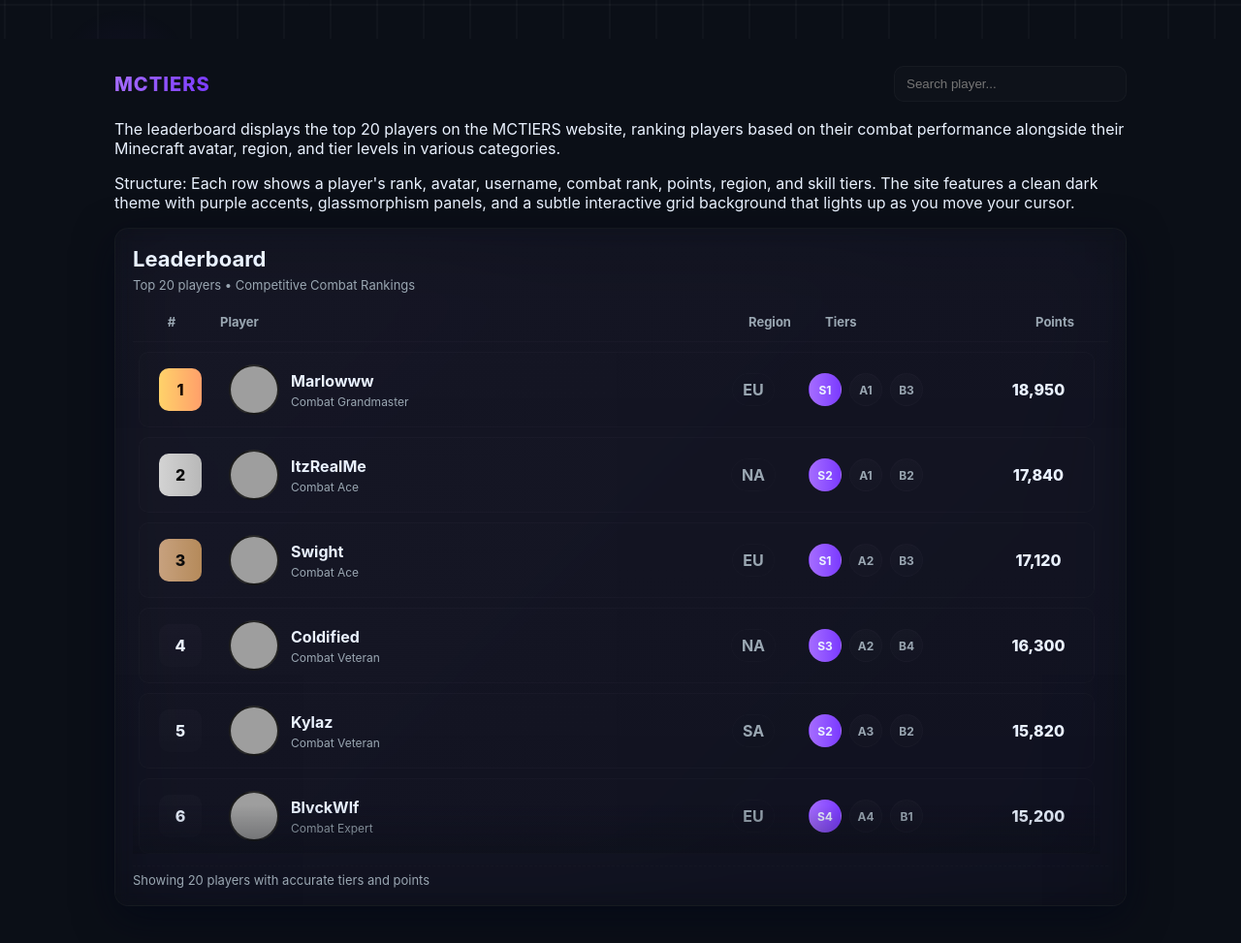
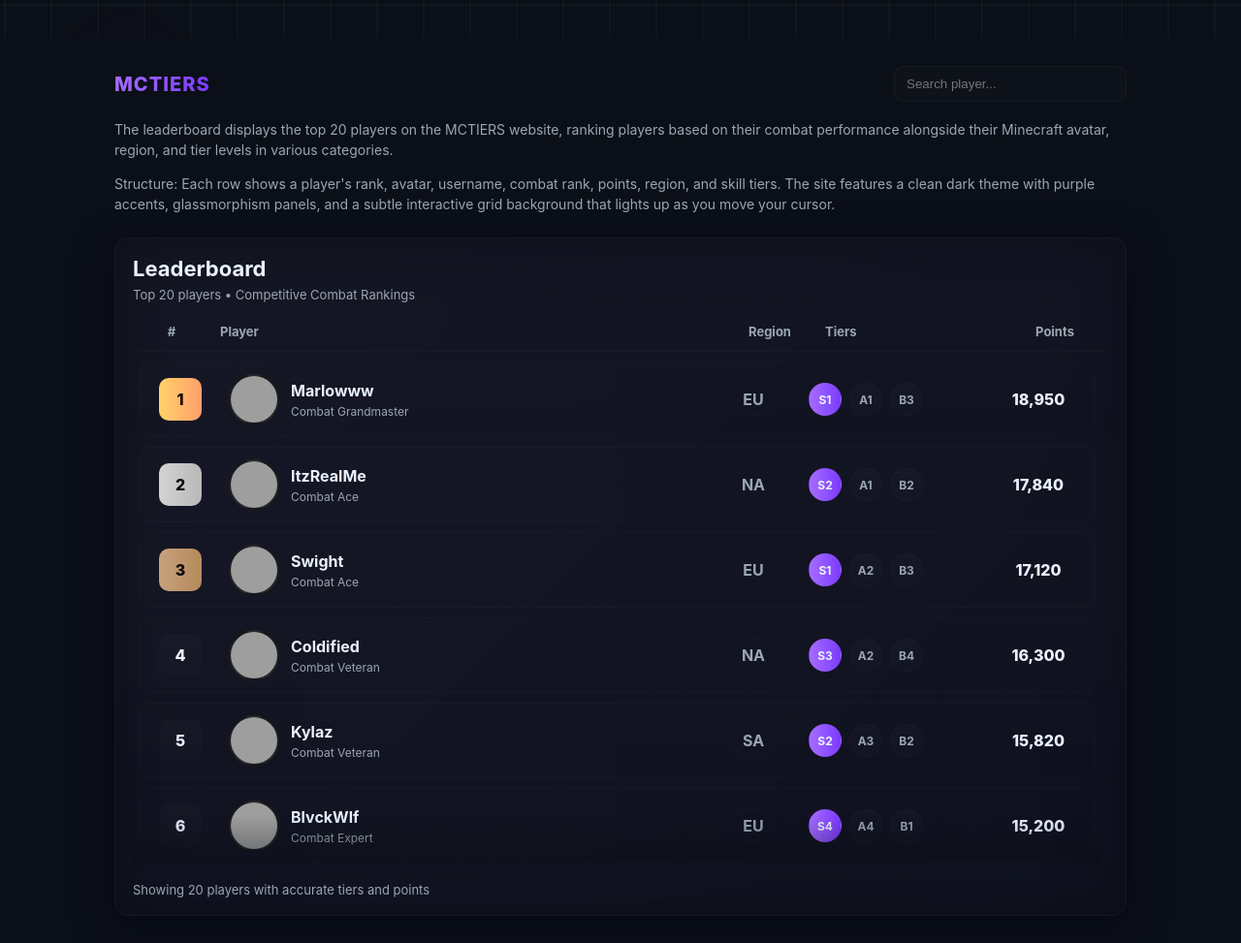
Before and after one commit to CertierMobile/mctiers, a plain HTML site: page index.html in a window 1280 px wide. Shown: the whole page at 97% size. Drawn offline with Linux system fonts and the light colour scheme; grey boxes are pictures that could not be loaded.

Commit message:
Update style.css

```diff
--- a/style.css
+++ b/style.css
@@ -3,9 +3,9 @@
   --panel: rgba(255,255,255,0.03);
   --muted:#9aa7b2;
   --glass: rgba(255,255,255,0.02);
-  --accent:#a56cff; /* purple accent */
-  --accent-2: #7b3bff;
-  --white: #eaf2ff;
+  --accent:#a56cff;
+  --accent-2:#7b3bff;
+  --white:#eaf2ff;
   --card-radius:14px;
   --mono: Inter, ui-sans-serif, system-ui, -apple-system, "Segoe UI", Roboto, "Helvetica Neue", Arial;
 }
@@ -13,7 +13,9 @@
 html,body{height:100%;margin:0;font-family:var(--mono);background:var(--bg);color:var(--white);-webkit-font-smoothing:antialiased}
 .wrap{max-width:1100px;margin:40px auto;padding:28px}
 
-/* subtle glass container */
+.description{margin-bottom:24px;color:var(--muted);font-size:14px;line-height:1.5}
+
+/* leaderboard card */
 .leaderboard-card{
   position:relative;
   background: linear-gradient(180deg, rgba(255,255,255,0.014), rgba(255,255,255,0.008));
@@ -60,11 +62,9 @@ html,body{height:100%;margin:0;font-family:var(--mono);background:var(--bg);colo
 }
 .row:hover{transform:translateY(-6px);box-shadow:0 10px 26px rgba(12,6,30,0.6)}
 
-/* rank */
 .rank .num{width:44px;height:44px;border-radius:10px;display:flex;align-items:center;justify-content:center;background:linear-gradient(180deg, rgba(255,255,255,0.02), rgba(255,255,255,0.01));font-weight:800;color:var(--white)}
 .rank .num.top{background:linear-gradient(90deg,#ffd26a, #ff9f6a);color:#1b0b00}
 
-/* player cell */
 .player-cell{display:flex;align-items:center;gap:12px}
 .avatar{width:52px;height:52px;border-radius:50%;overflow:hidden;border:2px solid rgba(255,255,255,0.03);background:linear-gradient(180deg,#111,#222)}
 .avatar img{width:100%;height:100%;object-fit:cover;display:block}
@@ -72,29 +72,22 @@ html,body{height:100%;margin:0;font-family:var(--mono);background:var(--bg);colo
 .pname .user{font-weight:700}
 .pname .title{color:var(--muted);font-size:12px;margin-top:4px}
 
-/* region */
 .region-badge{padding:6px 10px;border-radius:999px;border:1px solid rgba(255,255,255,0.02);font-weight:700;color:var(--muted)}
 
-/* tiers small circles */
 .tier-list{display:flex;gap:8px;align-items:center}
 .tier-badge{width:34px;height:34px;border-radius:50%;display:flex;align-items:center;justify-content:center;font-weight:700;background:linear-gradient(180deg, rgba(255,255,255,0.02), rgba(255,255,255,0.01));border:1px solid rgba(255,255,255,0.02);font-size:12px;color:var(--muted)}
 .tier-badge.top{box-shadow:0 4px 14px rgba(165,108,255,0.18);color:var(--white);background:linear-gradient(90deg,var(--accent),var(--accent-2));}
 
-/* points */
 .points{display:flex;align-items:center;justify-content:center;font-weight:800;color:var(--white)}
 
-/* footer */
 .card-foot{color:var(--muted);font-size:13px;margin-top:12px;padding-top:6px;border-top:1px dashed rgba(255,255,255,0.02)}
 
-/* subtle edge fade for rows container */
 .rows::after{
   content:'';position:sticky;bottom:0;height:50px;width:100%;pointer-events:none;
   background:linear-gradient(180deg, rgba(11,15,23,0), rgba(11,15,23,0.4));
   display:block;margin-top:-50px;
 }
 
-/* responsive */
 @media (max-width:980px){
   .table-head,.row{grid-template-columns: 50px 1fr 80px 160px 70px}
-  .avatar{width:44px;height:44px}
-}
+  .avatar{width:44px;height:44px
```
